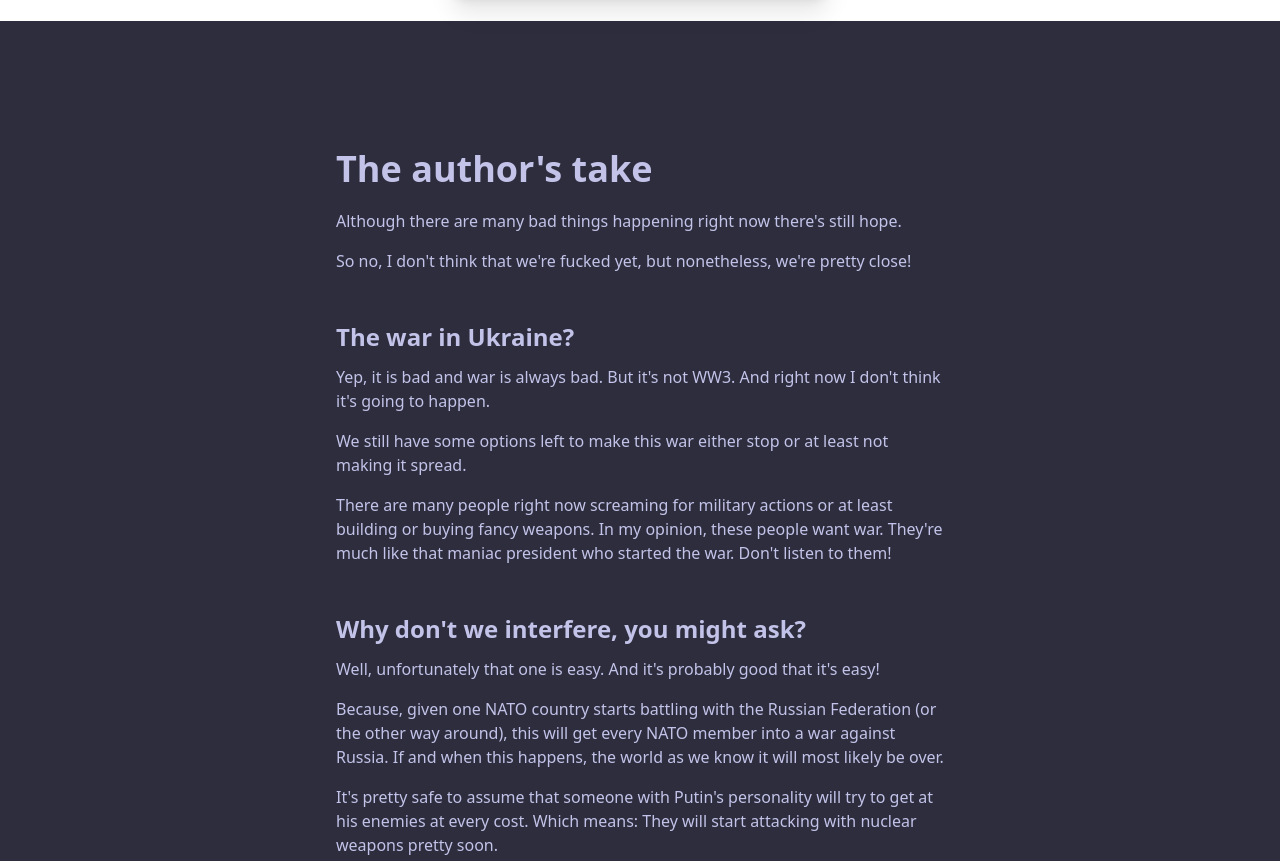
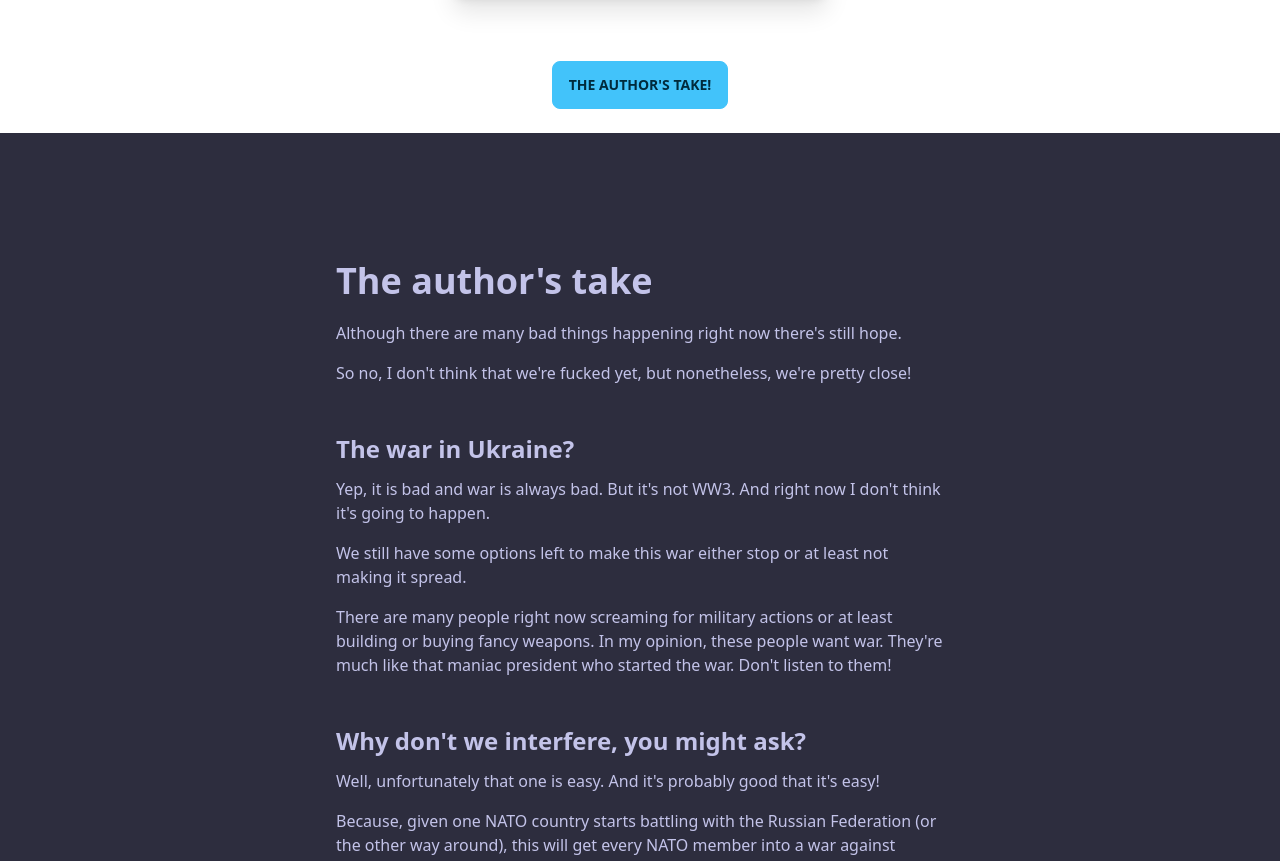
Before and after one commit to bgrande/arewefuckedyet.com, a plain HTML site: page index.html in a window 1280 px wide. Shown: the part 1927-2788 px from the top of the page. Drawn offline with Linux system fonts and the light colour scheme; no server answers.

Commit message:
Deploying to gh-pages from @ bgrande/arewefuckedyet.com@54a5efca642e0b32046327cb8c44512ea659ed2f 🚀

```diff
--- a/index.html
+++ b/index.html
@@ -179,6 +179,10 @@
             </div>
         </div>
     </div>
+
+    <p class="mt-16 text-center">
+        <a class="btn btn-primary" href="#mytake" title="Read the author's take">The author's take!</a>
+    </p>
 </main>
 
 <section class="min-h-screen flex grow-1 justify-center flex-row mt-12 w-min-full" id="mytake">
```
